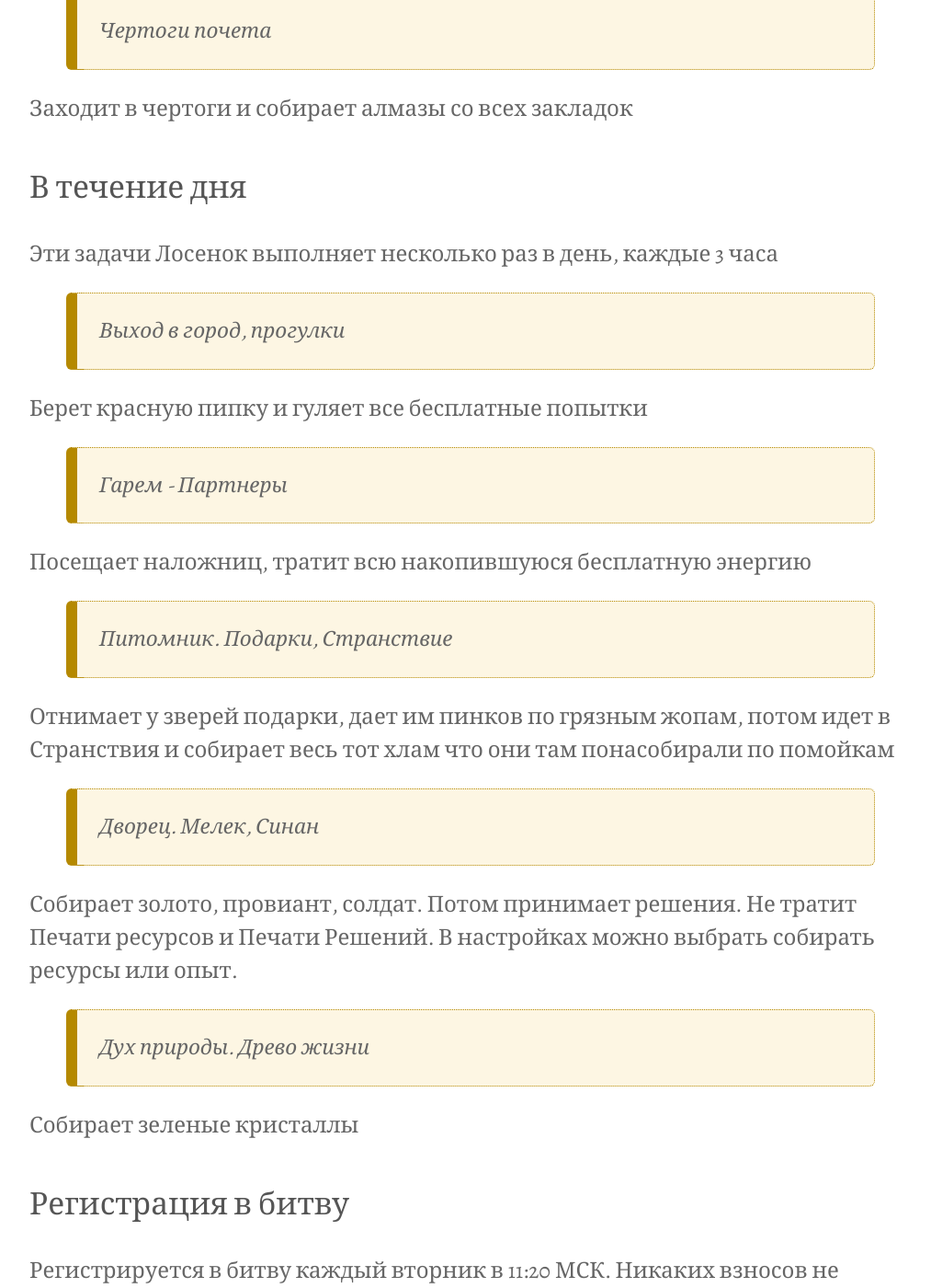
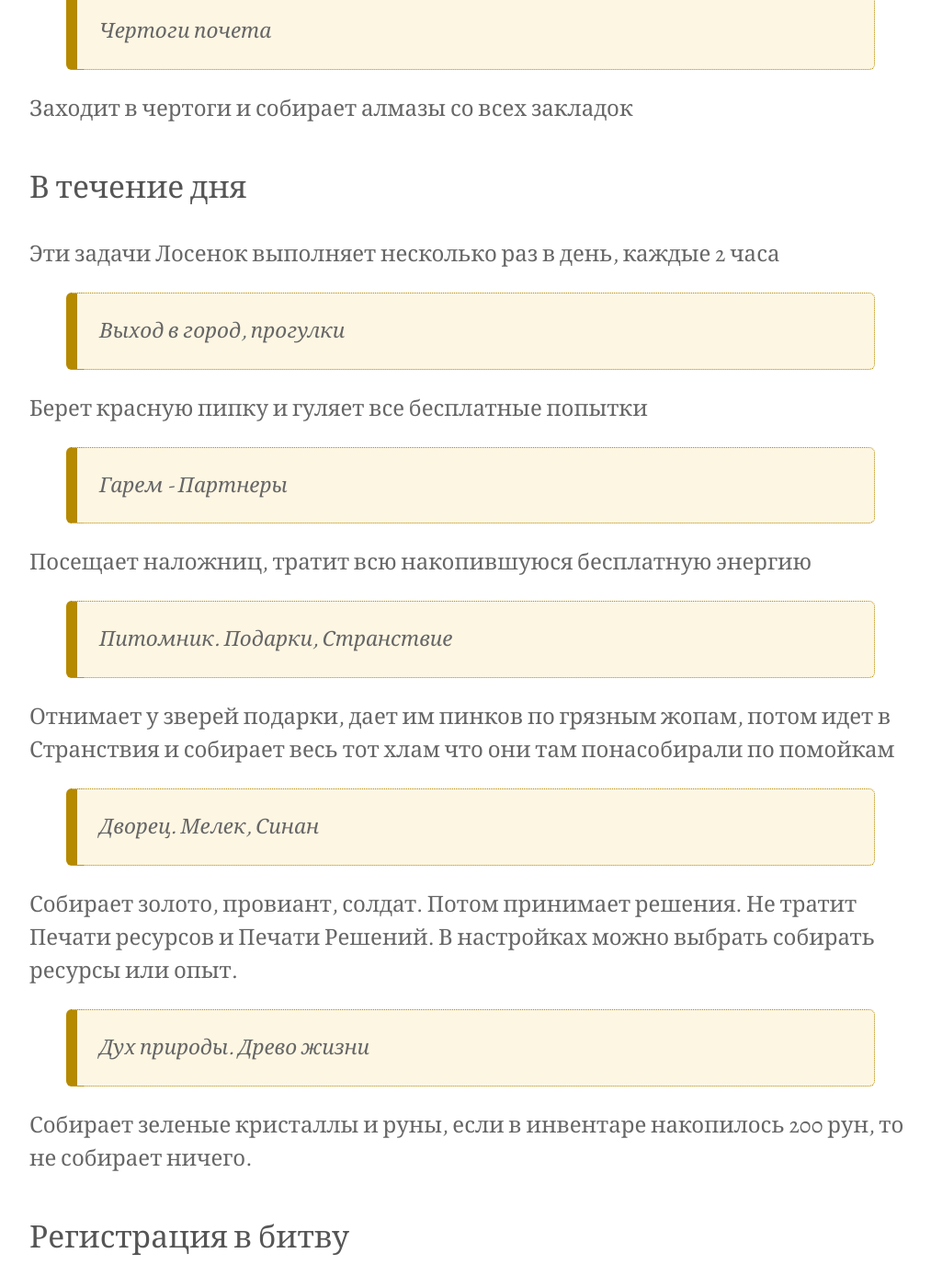
Before and after one commit to flicus/gos, a Jekyll site: the page built from _posts/2023-08-30-Лосенок.md, in a window 1280 px wide and 1400 px high, scrolled down 1472 px. Shown: the whole window at 92% size, without its empty margins (128-1141 px from the left). Built offline with Jekyll 4.4.1, drawn with Linux system fonts in a browser that asks for light colours; comment, search, counter and statistics services are not loaded; some of the changed text lies outside the part shown.

Commit message:
latest updates

```diff
--- a/_posts/2023-08-30-Лосенок.md
+++ b/_posts/2023-08-30-Лосенок.md
@@ -27,7 +27,7 @@ comments: true
 Заходит в чертоги и собирает алмазы со всех закладок
 
 ### В течение дня
-Эти задачи Лосенок выполняет несколько раз в день, каждые 3 часа
+Эти задачи Лосенок выполняет несколько раз в день, каждые 2 часа
 > Выход в город, прогулки
 
 Берет красную пипку и гуляет все бесплатные попытки
@@ -46,10 +46,10 @@ comments: true
 
 > Дух природы. Древо жизни
 
-Собирает зеленые кристаллы
+Собирает зеленые кристаллы и руны, если в инвентаре накопилось 200 рун, то не собирает ничего.
 
 ### Регистрация в битву
-Регистрируется в битву каждый вторник в 11:20 МСК. Никаких взносов не делает.
+Регистрируется в битву каждый вторник в 01:22 МСК. Никаких взносов не делает.
 
 ### Взнос
 При регистрации в битву делает взнос. Если провиант указан меньше 100, то считается что это процент от имеющегося провианта, которые надо внести. Если больше 100 - то никаких процентов, просто количество, которое нужно внести.
```
